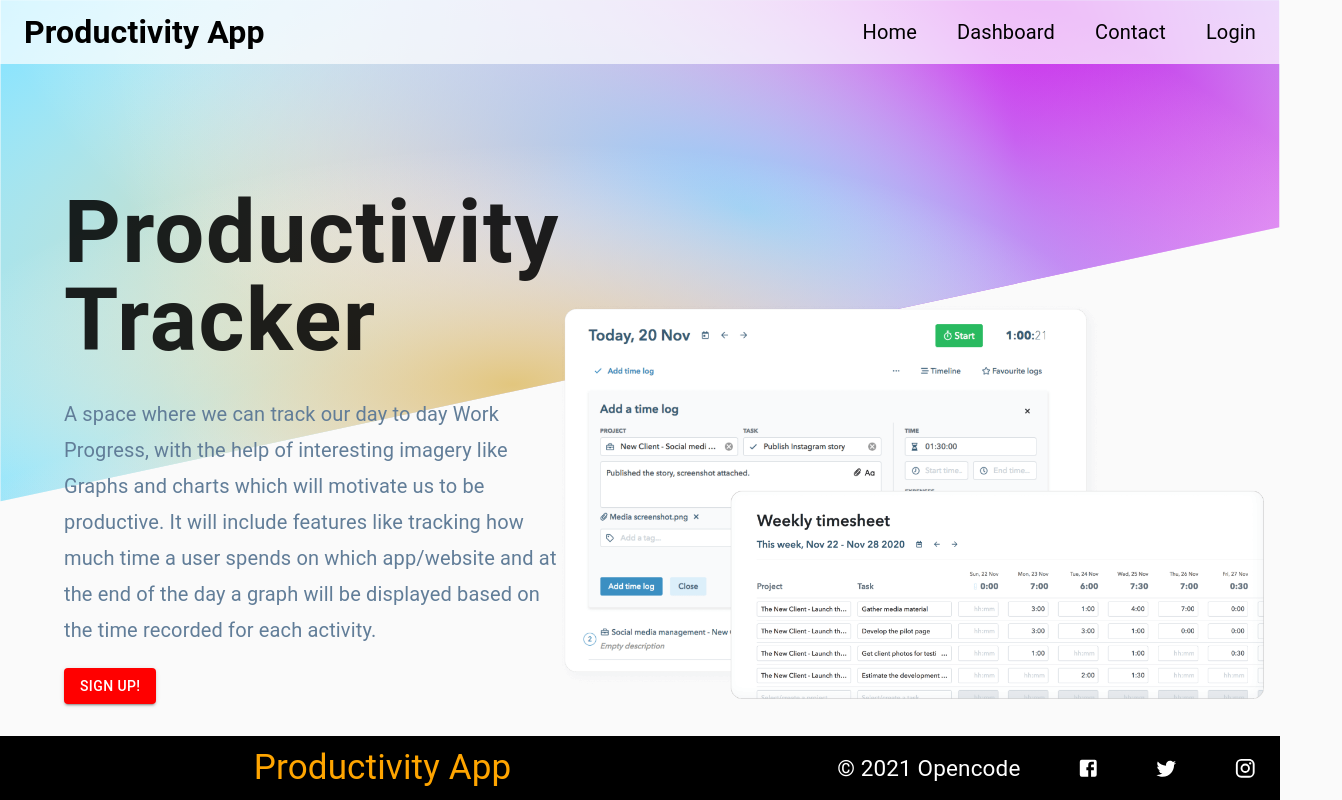
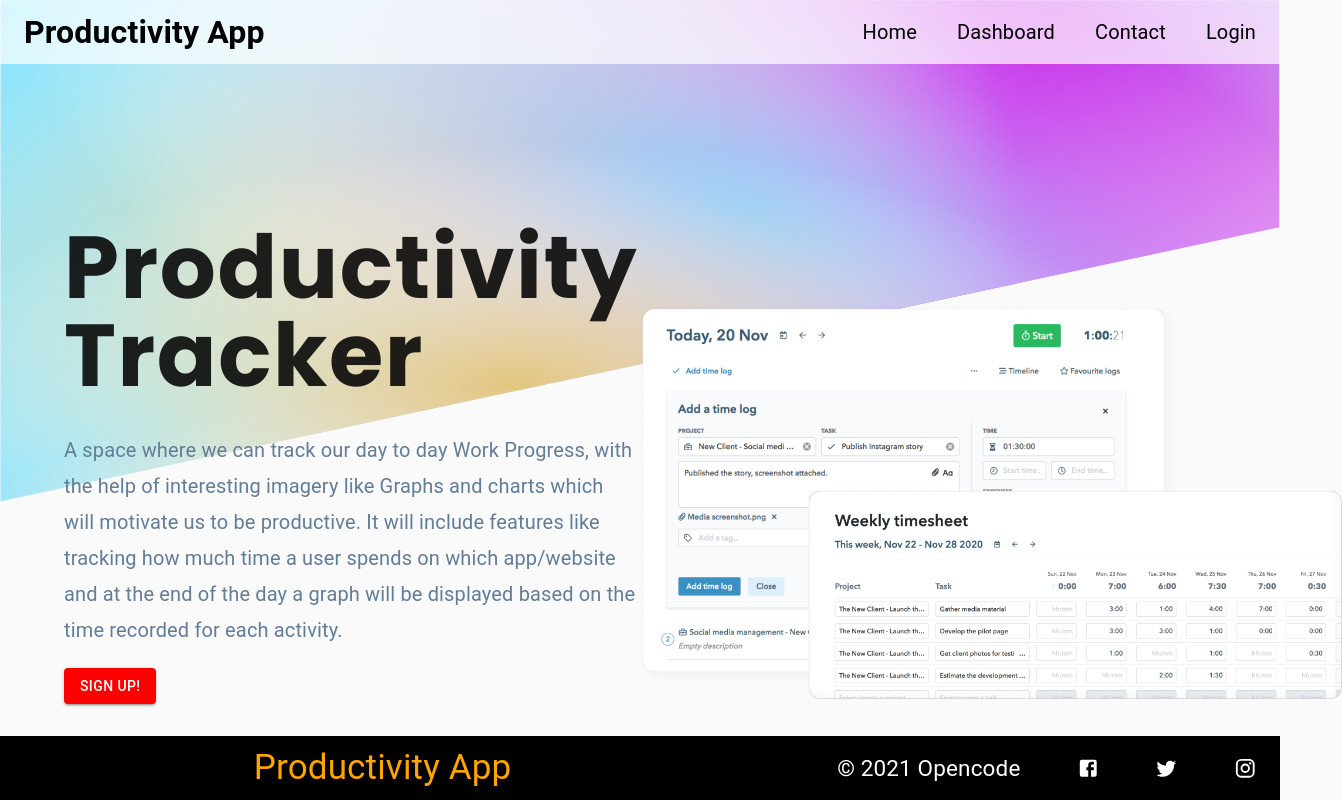
Before and after one commit to opencodeiiita/Productivity-Tracker, a React (Create React App) app in the folder frontend/: page / in a window 1280 px wide. Shown: the top 800 px of the page, 1342 px wide, since content can reach past the window. Built offline with nearby package versions, Linux system fonts and the light colour scheme.

Commit message:
font changed

```diff
--- a/frontend/src/index.css
+++ b/frontend/src/index.css
@@ -1,3 +1,5 @@
+@import url('https://fonts.googleapis.com/css2?family=Poppins:wght@400;700&display=swap');
+
 /*
 ===============
 Variables
@@ -44,6 +46,7 @@
   --max-width: 1170px;
   --fixed-width: 620px;
 }
+
 /*
 ===============
 Global Styles
@@ -52,7 +55,8 @@
 
 *,
 ::after,
-::before {
+::before`{
+  font-family: 'Poppins', sans-serif;
   margin: 0;
   padding: 0;
   box-sizing: border-box;
@@ -189,6 +193,7 @@
 }
 
 .hero-info h1 {
+  font-family: 'Poppins', sans-serif;
   text-transform: none;
   max-width: 500px;
   margin-bottom: 2rem;
```
